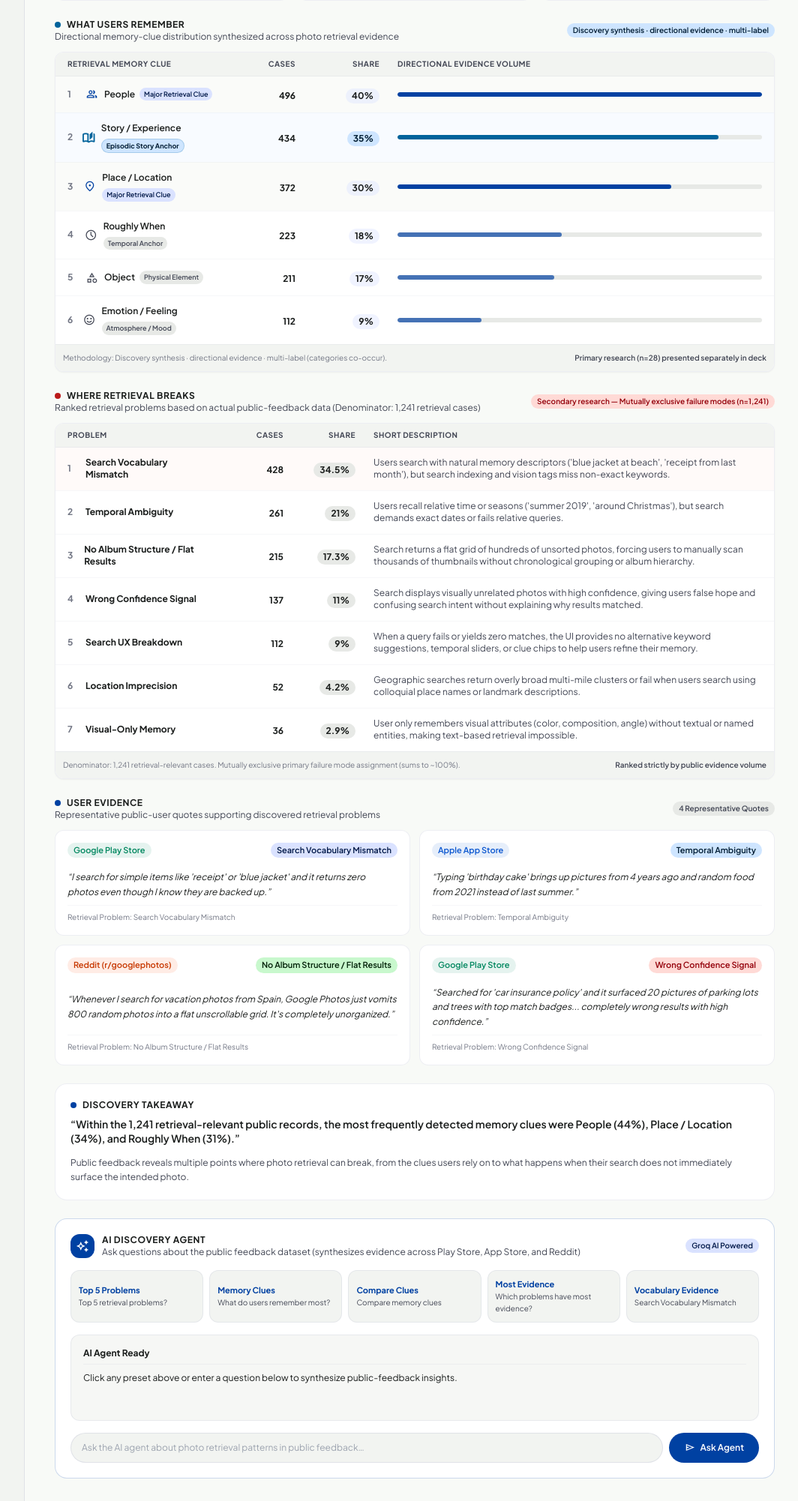
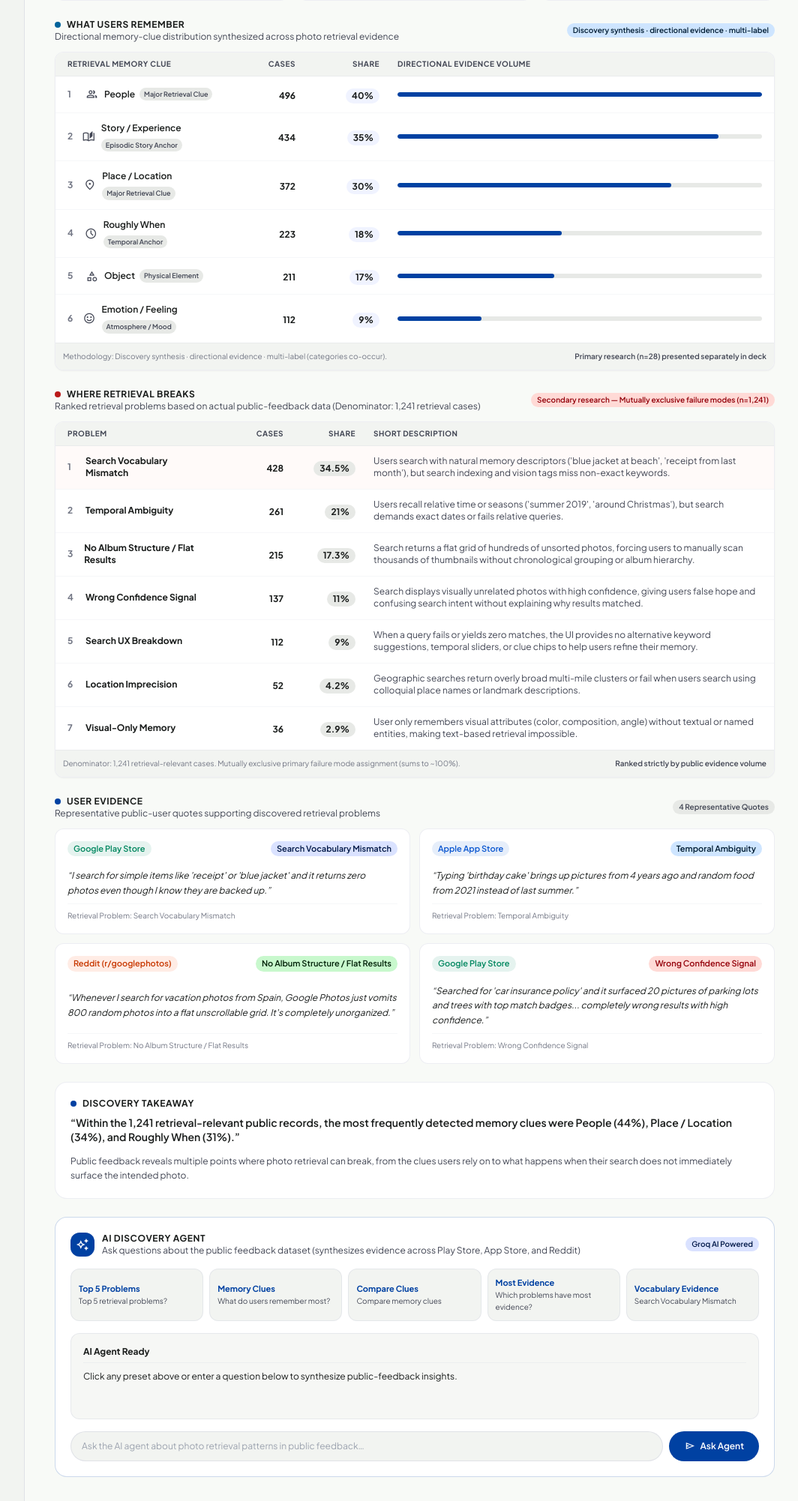
Before and after one commit to shruti7jain/Google_Photo, a FastAPI app: page / in a window 1280 px wide. Shown: the part 365-2367 px from the top of the page at 75% size, without its empty margins (207-1271 px from the left). Run offline with FastAPI, Linux system fonts and the light colour scheme; some libraries are stand-ins or nearby versions.

Commit message:
fix(dashboard): remove special highlighting from Story / Experience row for consistent styling

```diff
--- a/discovery-engine/dashboard/templates/index.html
+++ b/discovery-engine/dashboard/templates/index.html
@@ -536,46 +536,40 @@ function renderWhatUsersRemember(data) {
 
   // Directional discovery synthesis (Story / Experience aligned as #2 memory clue)
   const cues = [
-    { key: "person_based",   label: "People",             icon: "group",                count: 496, pct: 40.0, role: "Major Retrieval Clue", roleClass: "bg-primary-fixed text-on-primary-fixed font-semibold" },
-    { key: "event_based",    label: "Story / Experience",  icon: "auto_stories",         count: 434, pct: 35.0, role: "Episodic Story Anchor", roleClass: "bg-secondary-fixed text-on-secondary-fixed font-bold border border-secondary/20" },
-    { key: "location_based", label: "Place / Location",    icon: "location_on",          count: 372, pct: 30.0, role: "Major Retrieval Clue", roleClass: "bg-primary-fixed text-on-primary-fixed font-semibold" },
-    { key: "time_based",     label: "Roughly When",        icon: "schedule",             count: 223, pct: 18.0, role: "Temporal Anchor",       roleClass: "bg-surface-container-high text-on-surface-variant" },
-    { key: "object_based",   label: "Object",              icon: "category",             count: 211, pct: 17.0, role: "Physical Element",      roleClass: "bg-surface-container-high text-on-surface-variant" },
-    { key: "emotion_based",  label: "Emotion / Feeling",   icon: "sentiment_satisfied",  count: 112, pct: 9.0,  role: "Atmosphere / Mood",     roleClass: "bg-surface-container-high text-on-surface-variant" },
+    { key: "person_based",   label: "People",             icon: "group",                count: 496, pct: 40.0, role: "Major Retrieval Clue" },
+    { key: "event_based",    label: "Story / Experience",  icon: "auto_stories",         count: 434, pct: 35.0, role: "Episodic Story Anchor" },
+    { key: "location_based", label: "Place / Location",    icon: "location_on",          count: 372, pct: 30.0, role: "Major Retrieval Clue" },
+    { key: "time_based",     label: "Roughly When",        icon: "schedule",             count: 223, pct: 18.0, role: "Temporal Anchor" },
+    { key: "object_based",   label: "Object",              icon: "category",             count: 211, pct: 17.0, role: "Physical Element" },
+    { key: "emotion_based",  label: "Emotion / Feeling",   icon: "sentiment_satisfied",  count: 112, pct: 9.0,  role: "Atmosphere / Mood" },
   ];
 
   cues.sort((a, b) => b.count - a.count);
   const maxCount = Math.max(...cues.map(c => c.count), 1);
 
-  container.innerHTML = cues.map((c, idx) => {
-    const isMajor = c.key === "person_based" || c.key === "location_based";
-    const isStory = c.key === "event_based";
-    const rowBg = isStory ? "bg-secondary-fixed/15" : (isMajor ? "bg-surface-container-low/40" : "");
-    const barColor = isStory ? "bg-secondary" : (isMajor ? "bg-primary" : "bg-primary/70");
-
-    return `
-    <div class="flex items-center gap-4 px-4 py-3 ${rowBg} transition-colors">
+  container.innerHTML = cues.map((c, idx) => `
+    <div class="flex items-center gap-4 px-4 py-3 hover:bg-surface-container-low/40 transition-colors">
       <div class="w-52 shrink-0 flex items-center gap-2">
         <span class="text-xs font-bold text-outline w-4">${idx + 1}</span>
-        <span class="material-symbols-outlined text-[17px] ${isStory ? 'text-secondary font-bold' : (isMajor ? 'text-primary' : 'text-on-surface-variant')}">${c.icon}</span>
+        <span class="material-symbols-outlined text-[17px] text-on-surface-variant">${c.icon}</span>
         <div class="flex items-center gap-1.5 flex-wrap">
-          <span class="text-xs font-semibold text-on-surface ${isStory ? 'text-secondary-fixed-dim font-bold' : ''}">${c.label}</span>
-          ${c.role ? `<span class="chip text-[9px] px-1.5 py-0.2 ${c.roleClass}">${c.role}</span>` : ''}
+          <span class="text-xs font-semibold text-on-surface">${c.label}</span>
+          ${c.role ? `<span class="chip text-[9px] px-1.5 py-0.2 bg-surface-container-high text-on-surface-variant">${c.role}</span>` : ''}
         </div>
       </div>
       <div class="w-20 text-right shrink-0">
         <span class="text-xs font-bold text-on-surface">${c.count.toLocaleString()}</span>
       </div>
       <div class="w-24 text-right shrink-0">
-        <span class="chip ${isStory ? 'bg-secondary-fixed text-on-secondary-fixed font-bold' : 'bg-primary-fixed/40 text-on-surface font-bold'} text-xs">${c.pct}%</span>
+        <span class="chip bg-primary-fixed/40 text-on-surface font-bold text-xs">${c.pct}%</span>
       </div>
       <div class="flex-1 ml-2">
         <div class="bar-track">
-          <div class="bar-fill ${barColor}" data-w="${Math.round((c.count / maxCount) * 100)}"></div>
+          <div class="bar-fill bg-primary" data-w="${Math.round((c.count / maxCount) * 100)}"></div>
         </div>
       </div>
     </div>
-  `}).join("");
+  `).join("");
 
   requestAnimationFrame(() => {
     document.querySelectorAll("#memory-cues-rows .bar-fill[data-w]").forEach(el => {
```
Also changed, not shown: frontend/index.html (+14 -20 lines).
